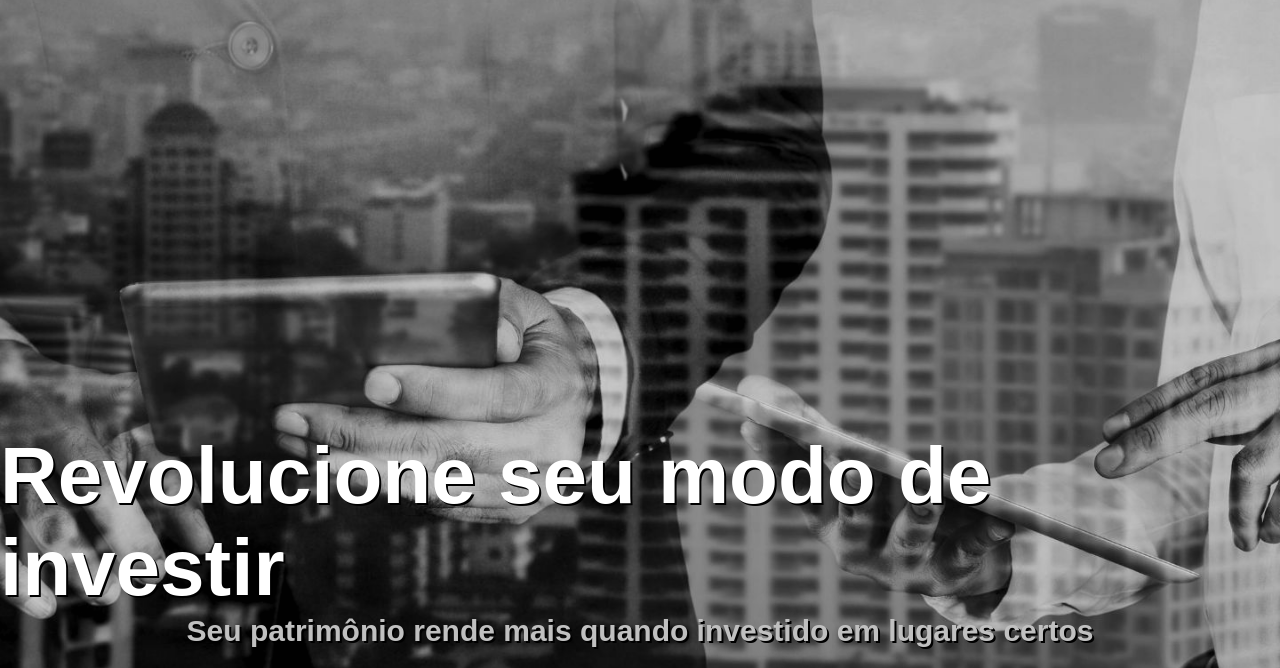
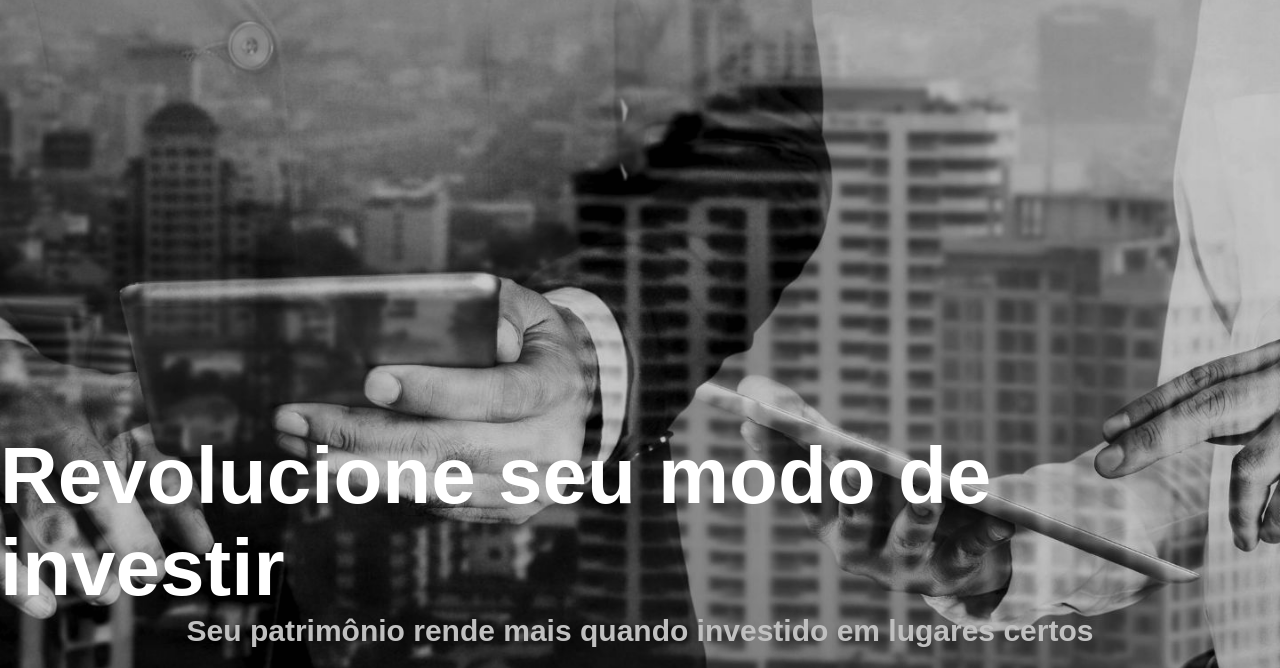
Before and after one commit to Rafa314/parceiro-hapinvest, a plain HTML site: page index.html in a window 1280 px wide. Shown: the part 132-800 px from the top of the page. Drawn offline with Linux system fonts and the light colour scheme.

Commit message:
other commit

```diff
--- a/style.css
+++ b/style.css
@@ -79,7 +79,7 @@ header ul li a{
  .banner h1{
     color: #fff;
     font-size: 5em;
-    text-shadow: 2px 2px #000;
+
  }
 
 
@@ -87,7 +87,7 @@ header ul li a{
 
     color: #C0C0C0;
     font-size: 30px;
-    text-shadow: 2px 2px #000;
+
  }
 
  .btn-contato a button{
```
